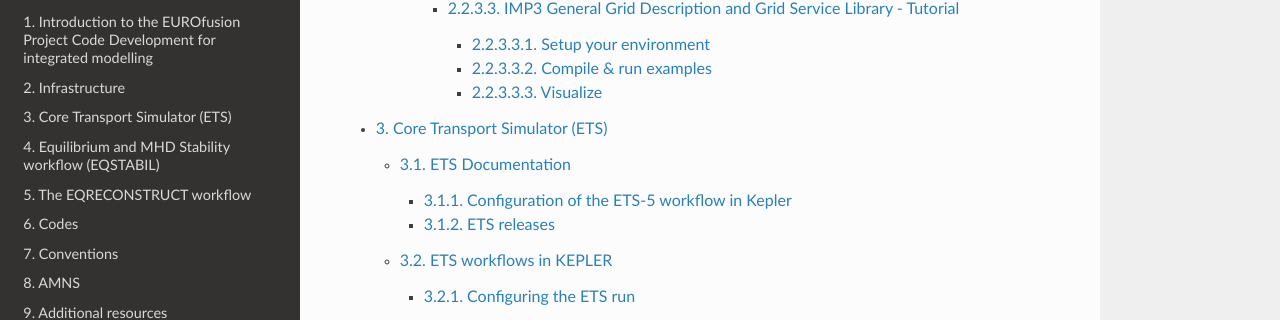
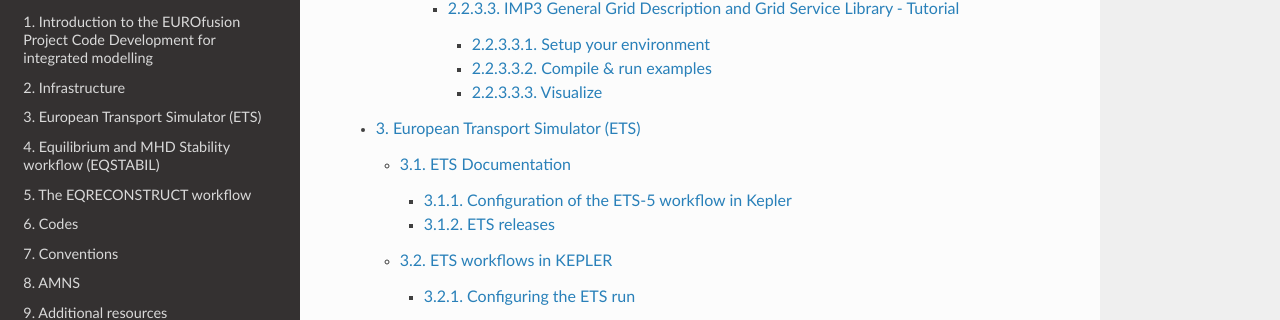
Before and after one commit to WPCD-Workflows/documentation, a Sphinx documentation site: the page built from source/index.rst, in a window 1280 px wide and 900 px high, scrolled down 3991 px. Shown: the part 139-459 px from the top of the window. Built offline with Sphinx 7.4.7 and the Read the Docs theme 2.0.0, drawn with Linux system fonts in a browser that asks for light colours.

Commit message:
Update ets.rst

```diff
--- a/source/ets.rst
+++ b/source/ets.rst
@@ -1,5 +1,5 @@
 ################################
- Core Transport Simulator (ETS)
+ European Transport Simulator (ETS)
 ################################
 
 *****************
```
Also changed, not shown: other parts of source/ets.rst (+0 -2 lines).
